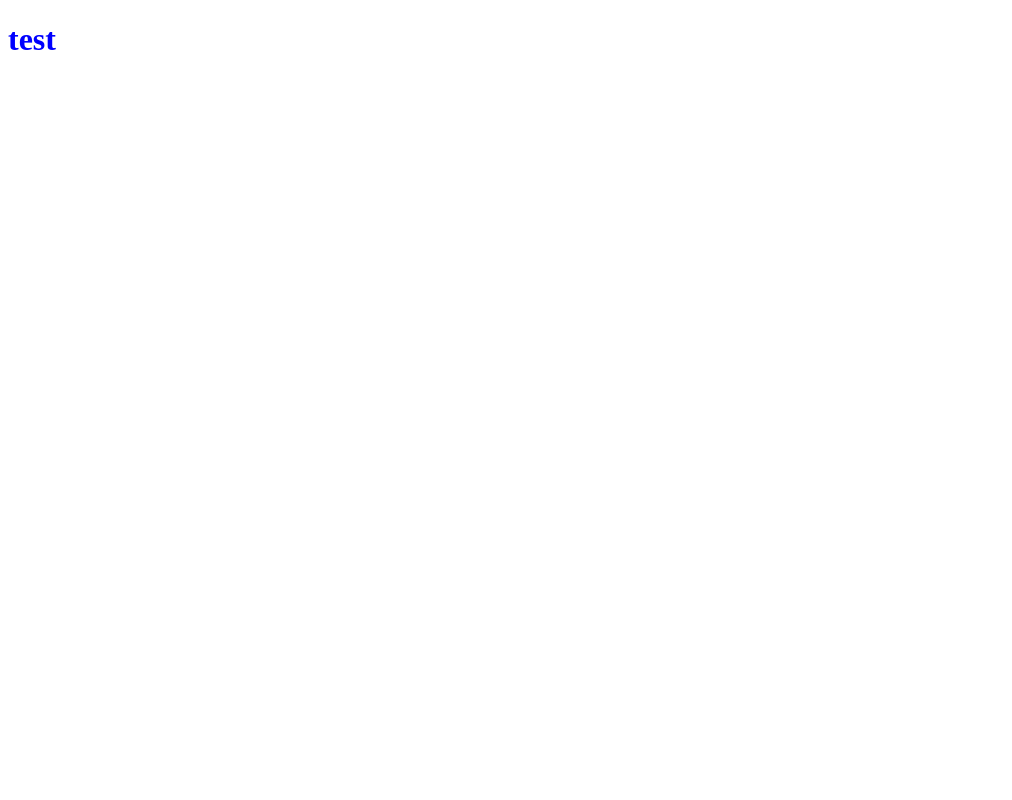
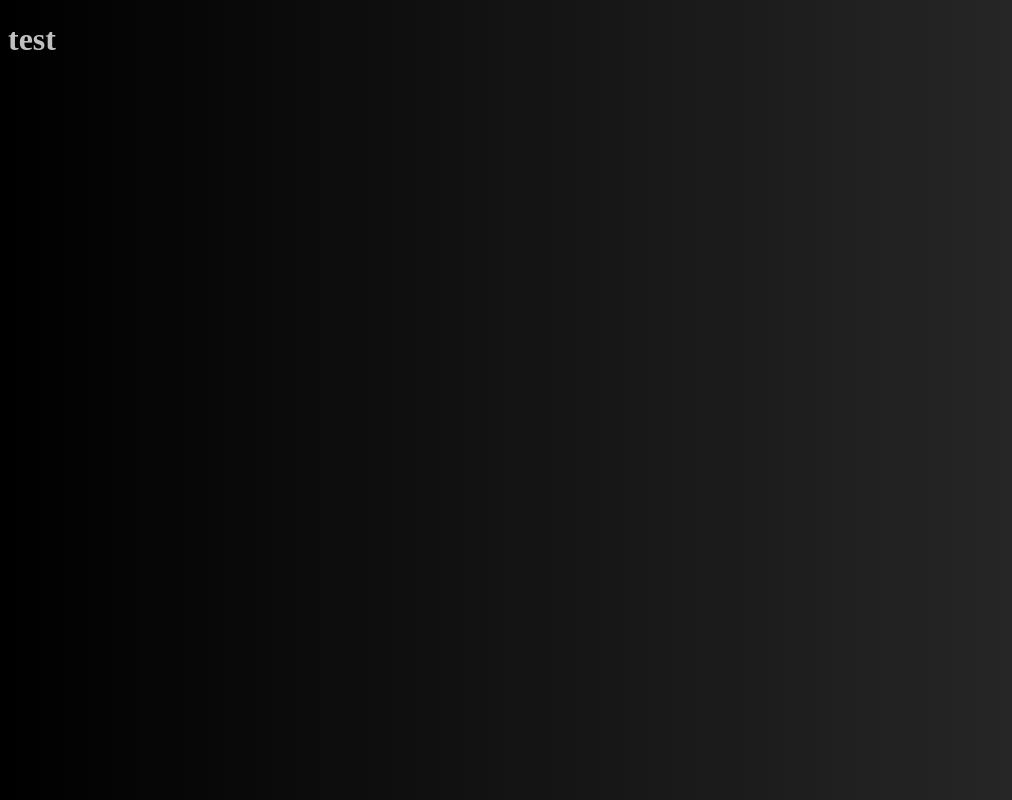
Before and after one commit to ranielbanasihan/Portfolio, a plain HTML site: page index.html in a window 1280 px wide. Shown: the whole page, without its empty margins (0-1012 px from the left). Drawn offline with Linux system fonts and the light colour scheme.

Commit message:
changed bg

```diff
--- a/style.css
+++ b/style.css
@@ -1,3 +1,12 @@
 h1 {
-  color: blue;
+  color: silver;
 }
+body {
+  background: #000;
+  background: linear-gradient(
+    90deg,
+    rgba(0, 0, 0, 1) 0%,
+    rgba(48, 48, 48, 1) 100%,
+    rgba(237, 221, 83, 1) 100%
+  );
+}
```
